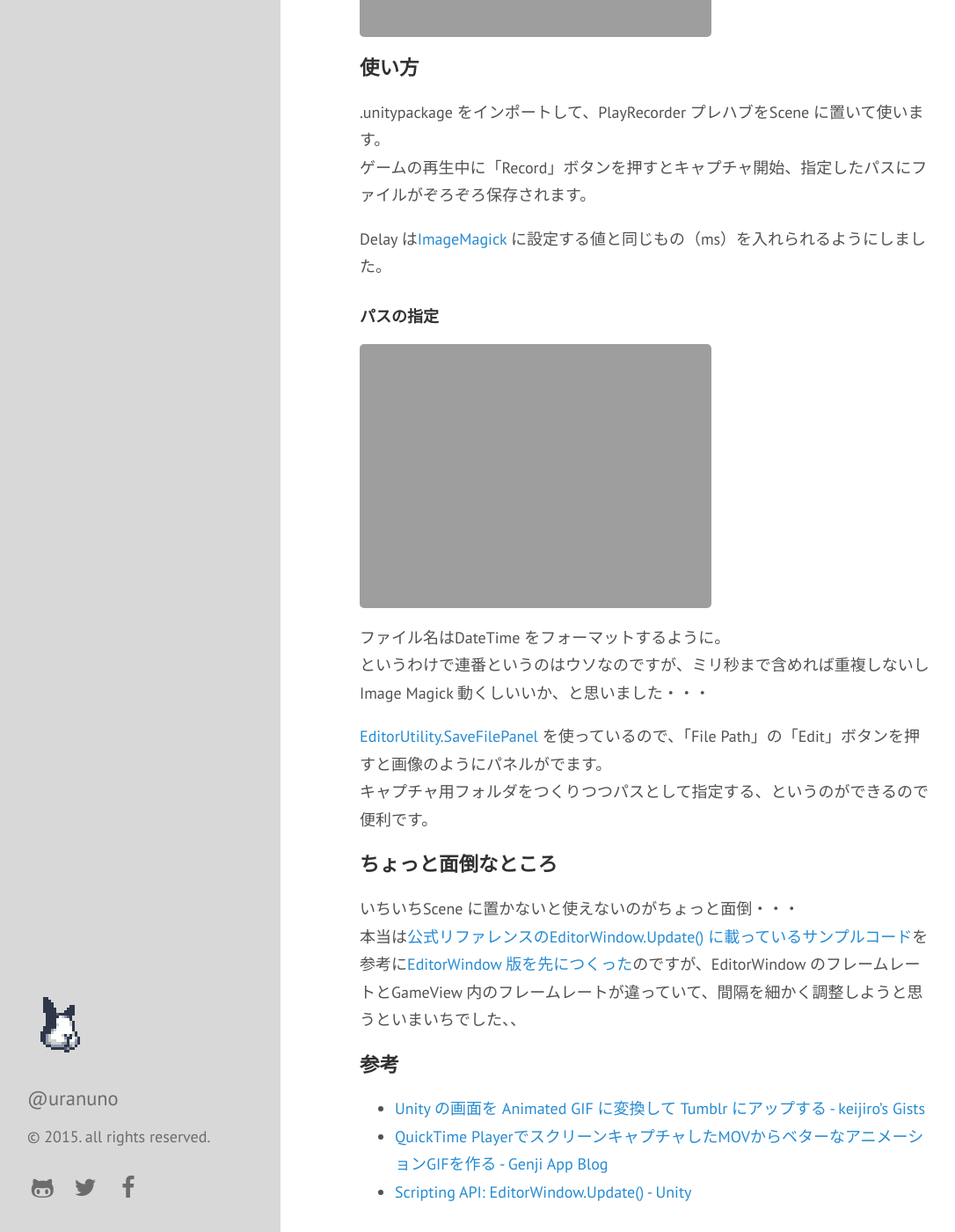
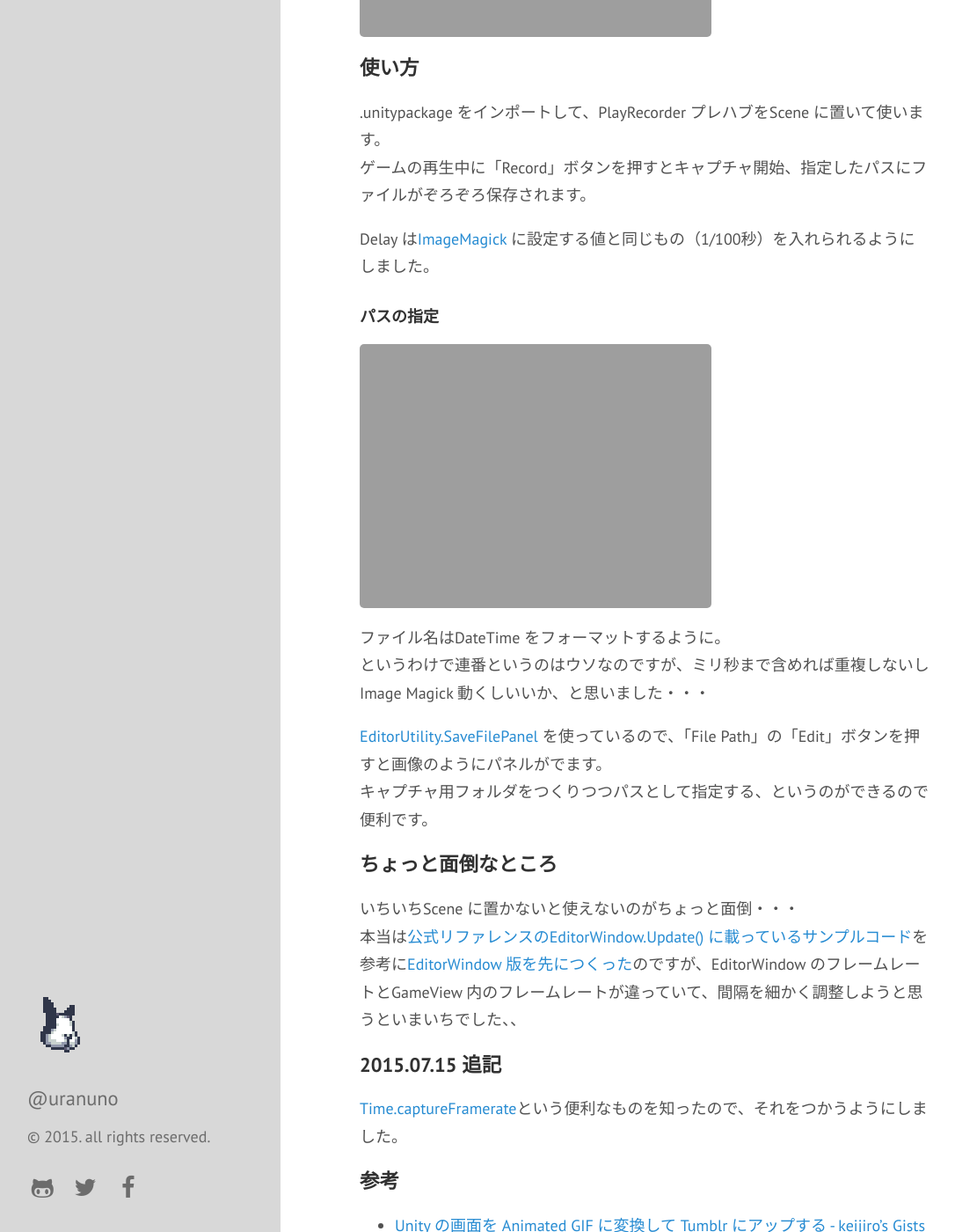
Before and after one commit to uranuno/uranuno.github.io, a Jekyll site: the page built from _posts/2015-03-10-play-recorder.md, in a window 1280 px wide and 1400 px high, scrolled down 1071 px. Shown: the whole window at 88% size, without its empty margins (5-1091 px from the left). Built offline with Jekyll 4.4.1, drawn with Linux system fonts in a browser that asks for light colours; nearby versions of some CDN libraries; Markdown is read by kramdown in place of the engine named in the settings; a script that is not in the unit is left out; comment, search, counter and statistics services are not loaded; some of the changed text lies outside the part shown.

Commit message:
記事追記

```diff
--- a/_posts/2015-03-10-play-recorder.md
+++ b/_posts/2015-03-10-play-recorder.md
@@ -24,7 +24,7 @@ Tumblr じゃないけど、せっかくブログを始めようと思うので
 .unitypackage をインポートして、PlayRecorder プレハブをScene に置いて使います。
 ゲームの再生中に「Record」ボタンを押すとキャプチャ開始、指定したパスにファイルがぞろぞろ保存されます。
 
-Delay は[ImageMagick](http://www.imagemagick.org/) に設定する値と同じもの（ms）を入れられるようにしました。
+Delay は[ImageMagick](http://www.imagemagick.org/) に設定する値と同じもの（1/100秒）を入れられるようにしました。
 
 ### パスの指定
 ![Edit Path](http://uranuno.github.io/PlayRecorder/save_capture.png)
@@ -41,13 +41,18 @@ Delay は[ImageMagick](http://www.imagemagick.org/) に設定する値と同じ
 いちいちScene に置かないと使えないのがちょっと面倒・・・
 本当は[公式リファレンスのEditorWindow.Update() に載っているサンプルコード][UnityAPIEditorWindowUpdate]を参考に[EditorWindow 版を先につくった](https://gist.github.com/uranuno/f558aade1b3ab1f4e3b8)のですが、EditorWindow のフレームレートとGameView 内のフレームレートが違っていて、間隔を細かく調整しようと思うといまいちでした、、
 
+2015.07.15 追記
+---------------
+[Time.captureFramerate][UnityAPIcaptureFramerate]という便利なものを知ったので、それをつかうようにしました。
 
 参考
 -----
 - [Unity の画面を Animated GIF に変換して Tumblr にアップする - keijiro's Gists][UnityAnimeGif]
 - [QuickTime PlayerでスクリーンキャプチャしたMOVからベターなアニメーションGIFを作る - Genji App Blog][QTAnimeGif]
 - [Scripting API: EditorWindow.Update() - Unity][UnityAPIEditorWindowUpdate]
+- [Scripting API: Time.captureFramerate - Unity][UnityAPIcaptureFramerate]
 
 [UnityAnimeGif]: https://gist.github.com/keijiro/3330732
 [QTAnimeGif]: http://genjiapp.com/blog/2014/06/04/generating-better-animated-gif-from-mov-recorded-by-quicktime-player.html
 [UnityAPIEditorWindowUpdate]: http://docs.unity3d.com/ScriptReference/EditorWindow.Update.html
+[UnityAPIcaptureFramerate]: http://docs.unity3d.com/ScriptReference/Time-captureFramerate.html
```
